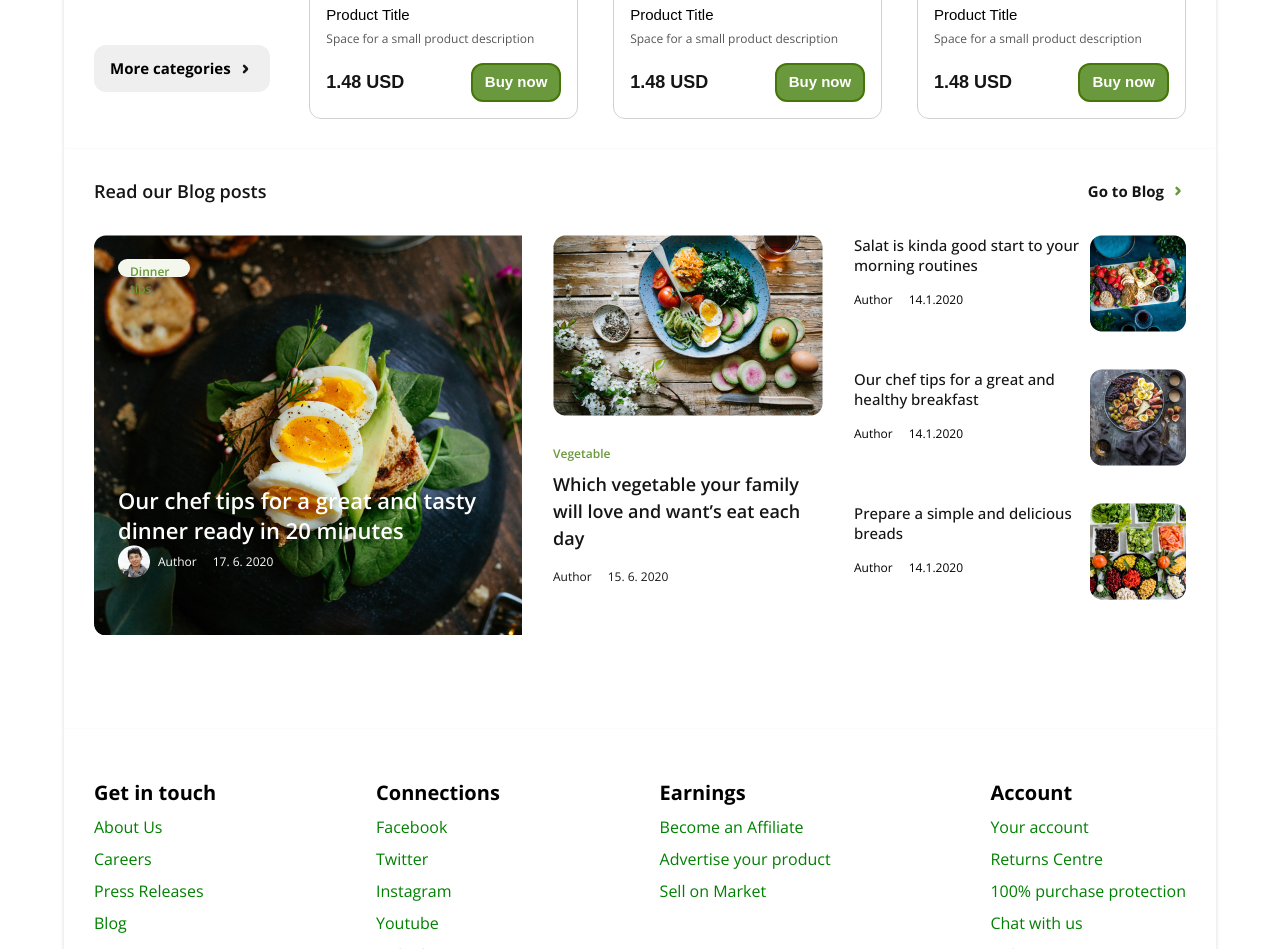
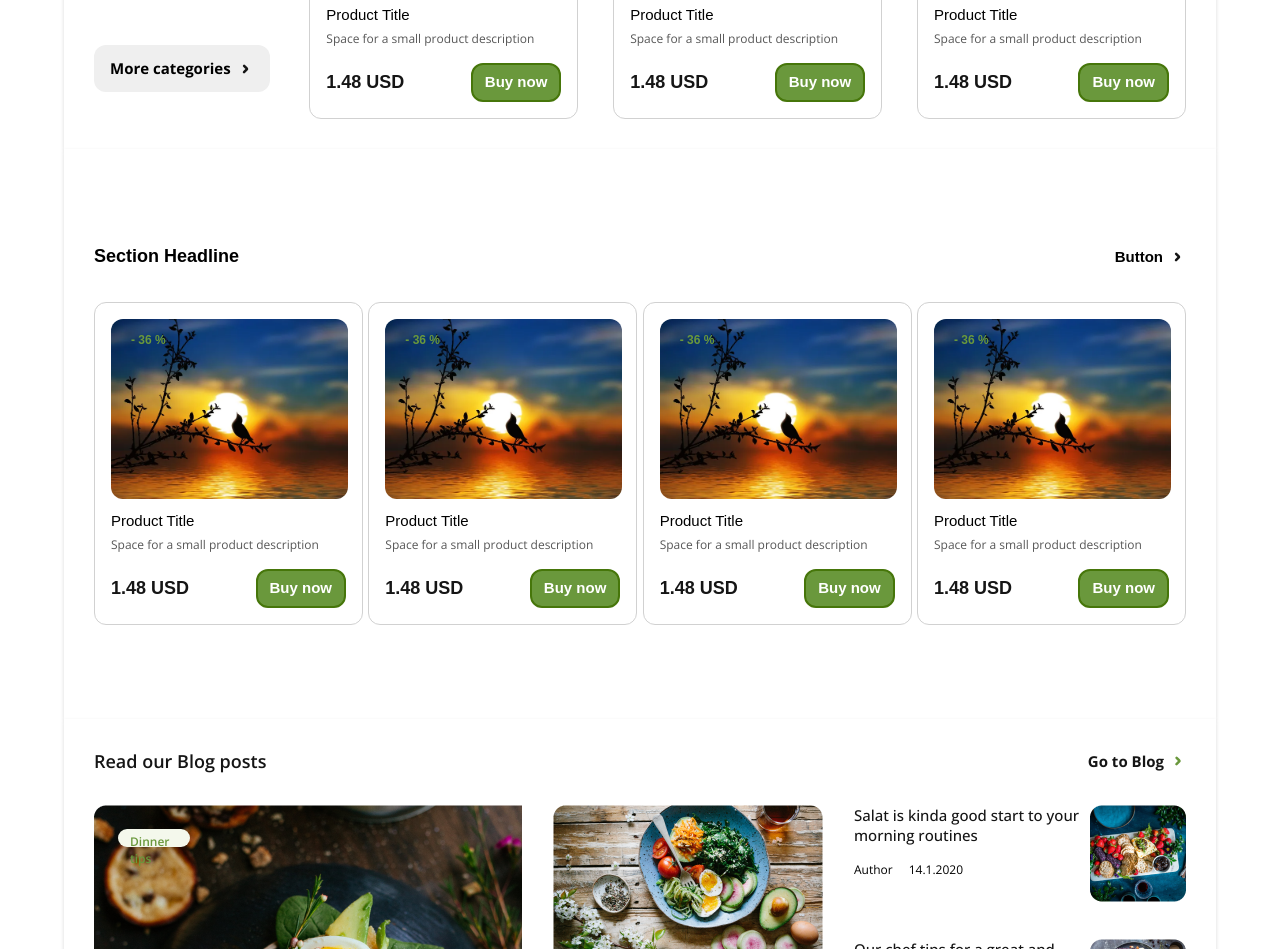
Before and after one commit to MASTERxcode0/uy-vazifasi-jamoa, a plain HTML site: page index.html in a window 1280 px wide. Shown: the part 1273-2222 px from the top of the page. Drawn offline with nearby package versions, Linux system fonts and the light colour scheme.

Commit message:
add section headline

```diff
--- a/css/_style.scss
+++ b/css/_style.scss
@@ -8,12 +8,9 @@ button:active {
   display: flex;
   justify-content: space-between;
 
-  padding-top: 64px ;
-  padding-bottom: 64px ;
+  padding-top: 64px;
+  padding-bottom: 64px;
 }
-
-
-
 
 .category__menu {
   h4 {
@@ -154,3 +151,37 @@ button:active {
     left: 36px;
   }
 }
+
+.section__headline {
+  display: flex;
+  flex-direction: column;
+  padding-top: 64px;
+  padding-bottom: 64px;
+  .section__headline-header {
+    display: flex;
+    justify-content: space-between;
+    align-items: center;
+    .section__headline-heading {
+      font-family: Poppins, sans-serif;
+      font-size: 18px;
+      font-weight: 600;
+      line-height: 27px;
+    }
+    .button {
+      display: flex;
+      align-items: center;
+      font-family: Poppins, sans-serif;
+      font-size: 15px;
+      font-weight: 700;
+      line-height: 22.5px;
+      column-gap: 6px;
+    }
+  }
+}
+
+.section__headline-body {
+  display: flex;
+  align-items: center;
+  justify-content: space-between;
+  margin-top: 32px;
+}
--- a/index.html
+++ b/index.html
@@ -180,6 +180,69 @@
         </div>
       </div>
     </div>
+
+    <div class="container">
+      <div class="section__headline">
+        <div class="section__headline-header">
+          <span class="section__headline-heading">Section Headline</span>
+          <span class="button">
+            Button <img src="images/arrow-right.svg" alt="">
+          </span>
+        </div>
+        <div class="section__headline-body">
+          <div class="products-card">
+        <span class="cost-1">- 36 %</span>
+        <img src="images/product-image.jpg" alt="product-image" />
+        <div>
+          <span>Product Title</span>
+          <p>Space for a small product description</p>
+          <div class="cost">
+            <h2>1.48 USD</h2>
+            <button>Buy now</button>
+          </div>
+        </div>
+      </div>
+       <div class="products-card">
+        <span class="cost-1">- 36 %</span>
+        <img src="images/product-image.jpg" alt="product-image" />
+        <div>
+          <span>Product Title</span>
+          <p>Space for a small product description</p>
+          <div class="cost">
+            <h2>1.48 USD</h2>
+            <button>Buy now</button>
+          </div>
+        </div>
+      </div>
+
+      <div class="products-card">
+        <span class="cost-1">- 36 %</span>
+        <img src="images/product-image.jpg" alt="product-image" />
+        <div>
+          <span>Product Title</span>
+          <p>Space for a small product description</p>
+          <div class="cost">
+            <h2>1.48 USD</h2>
+            <button>Buy now</button>
+          </div>
+        </div>
+      </div>
+
+      <div class="products-card">
+        <span class="cost-1">- 36 %</span>
+        <img src="images/product-image.jpg" alt="product-image" />
+        <div>
+          <span>Product Title</span>
+          <p>Space for a small product description</p>
+          <div class="cost">
+            <h2>1.48 USD</h2>
+            <button>Buy now</button>
+          </div>
+        </div>
+      </div>
+        </div>
+      </div>
+    </div>
     <!-- footer_top start -->
      <div class="container">
         <div class="blog">
```
Also changed, not shown: css/main.css, 1 other file.
